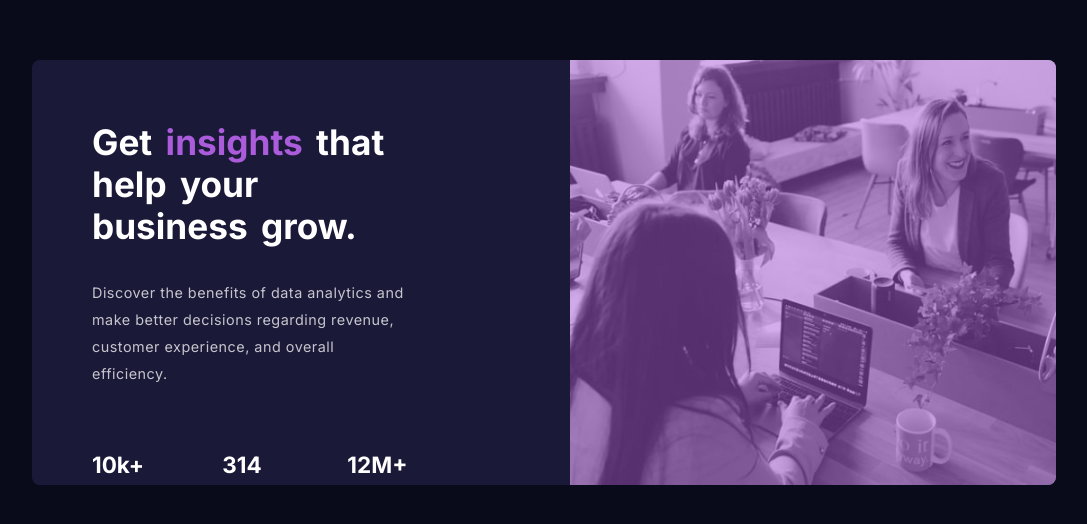
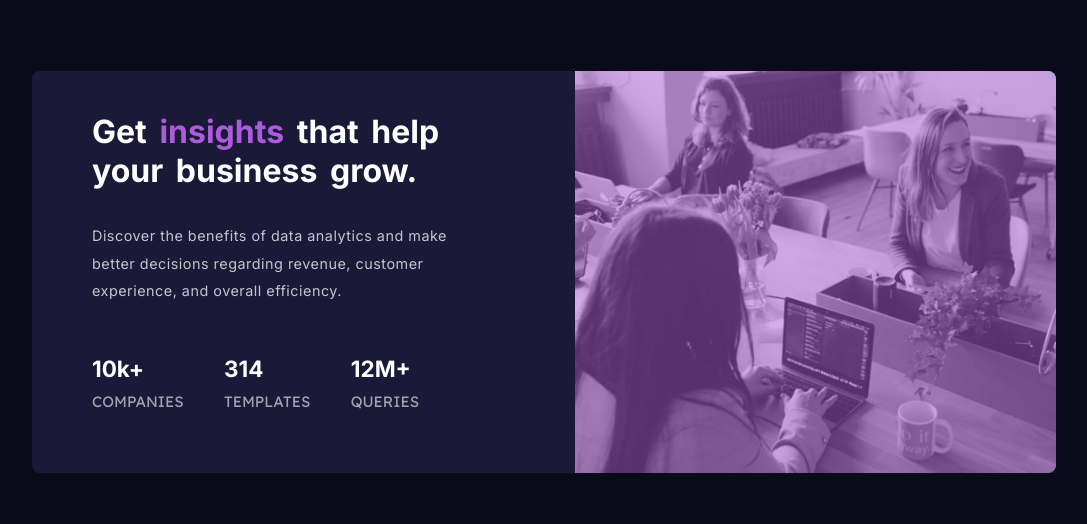
Before and after one commit to Abdullahbutt3434/-stats-preview-card-component-main, a plain HTML site: page index.html in a window 1280 px wide. Shown: the part 128-652 px from the top of the page, without its empty margins (96-1183 px from the left). Drawn offline with Linux system fonts and the light colour scheme.

Commit message:
final commit1

```diff
--- a/style.css
+++ b/style.css
@@ -32,7 +32,7 @@ main {
 .container {
   width: 80%;
   margin: auto;
-  height: 425px;
+  height: auto;
   display: flex;
   border-radius: 0.5rem;
   overflow: hidden;
@@ -41,18 +41,18 @@ main {
 .stats {
   display: flex;
   flex-direction: column;
-  width: 55%;
+  width: 56%;
   height: auto;
-  padding: 45px 1rem 1rem 60px;
+  padding: 25px 1rem 1rem 60px;
   background-color: var(--Dark-desaturated-blue-card-background);
 }
 
 .stats .stat--title {
   word-spacing: 5px;
   font-family: "Inter", sans-serif;
-  font-size: 2.2rem;
+  font-size: 2rem;
   font-weight: 700;
-  padding: 1rem 8rem 1rem 0rem;
+  padding: 1rem 7rem 1rem 0rem;
 }
 
 .stats .stat--title span {
@@ -64,17 +64,17 @@ main {
   font-size: 0.9rem;
   font-weight: 400;
   color: var(--Slightly-transparent-white-main-paragraph);
-  padding-right: 9rem;
+  padding-right: 6rem;
   line-height: 1.7rem;
   margin-top: 1rem;
-  margin-bottom: 1rem;
+  margin-bottom: 0.7rem;
   letter-spacing: 0.5px;
 }
 
 .stats .stat--count {
   display: flex;
   justify-content: space-between;
-  margin-top: 3rem;
+  margin-top: 2.5rem;
   /* padding-right: 20rem; */
   font-weight: 700;
   width: 70%;
@@ -104,7 +104,7 @@ main {
 
 .stats-img img {
   width: 100%;
-  height: inherit;
+  height: 100%;
 }
 .stats-img::before {
   content: "";
```
